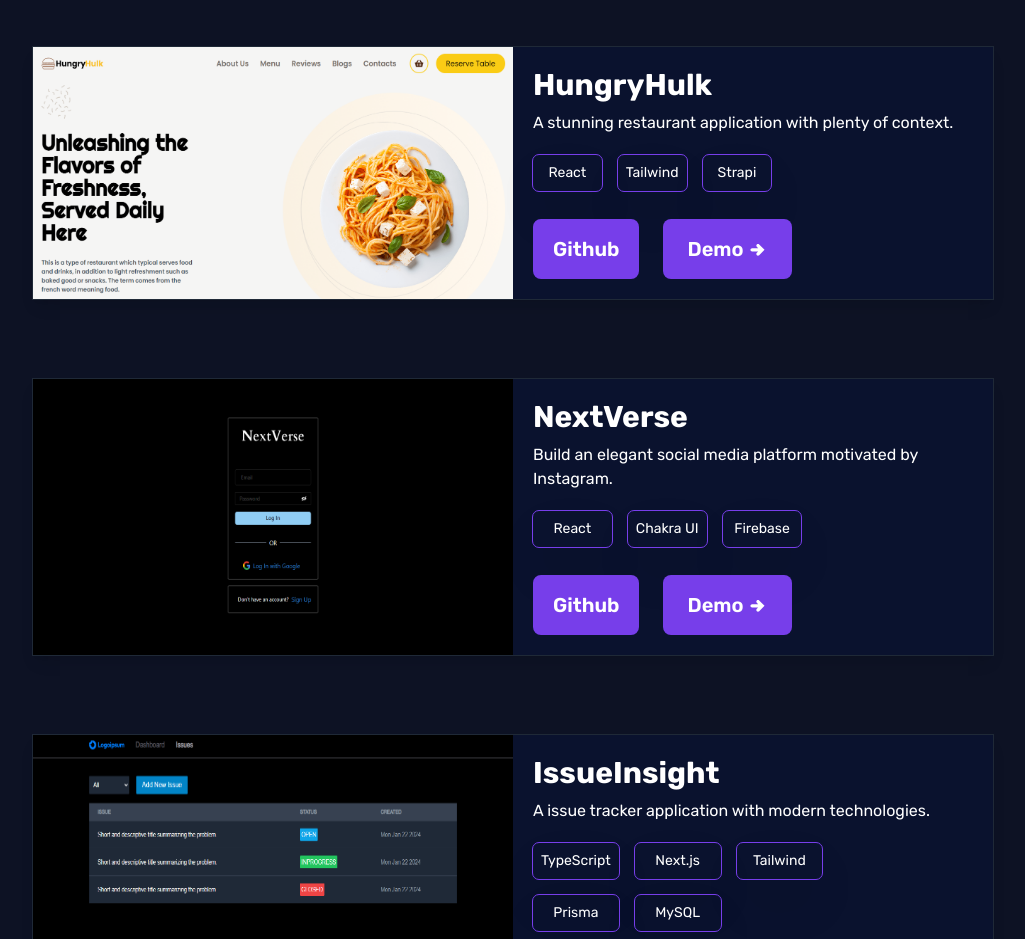
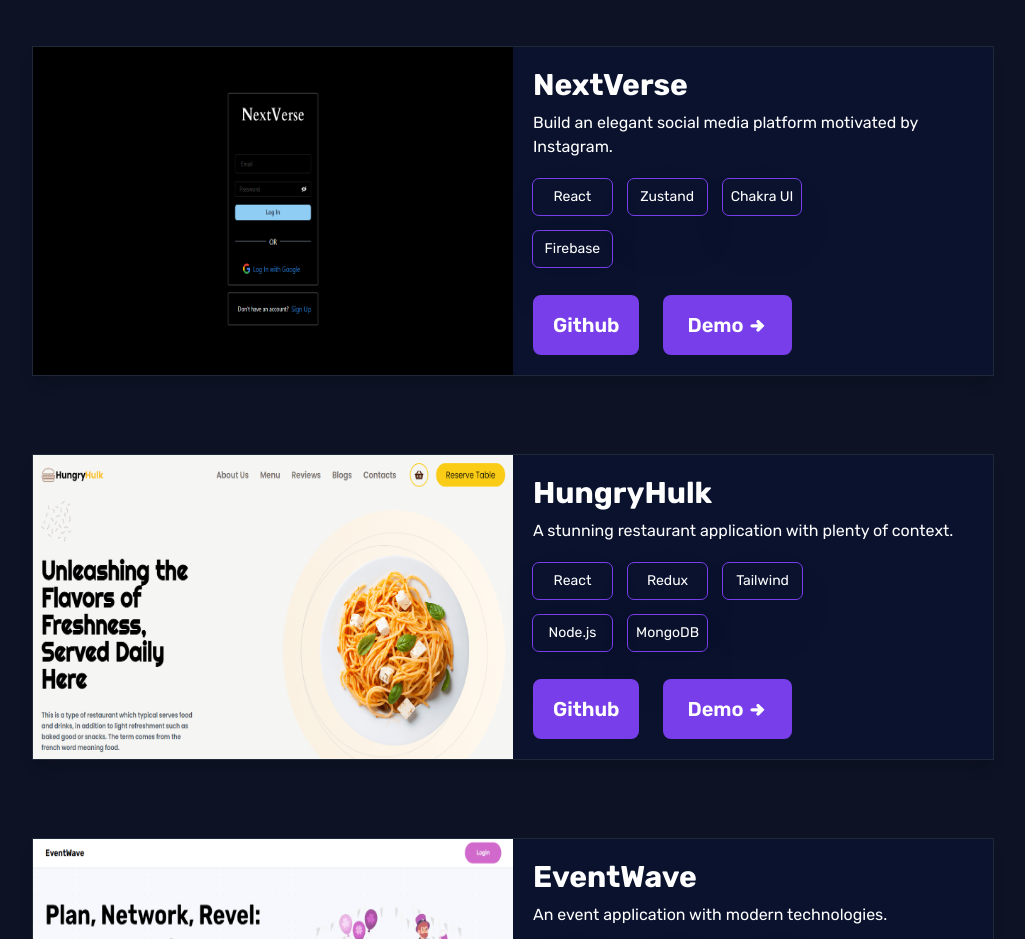
Before and after one commit to isakibul/dev-portfolio, a React (Vite) app: page / in a window 1280 px wide. Shown: the part 953-1892 px from the top of the page, without its empty margins (127-1152 px from the left). Built offline with nearby package versions, Linux system fonts and the light colour scheme.

Commit message:
project updated

```diff
--- a/src/App.jsx
+++ b/src/App.jsx
@@ -1,5 +1,4 @@
 import Home from "./components/Home/Home"
-import { BrowserRouter } from 'react-router-dom'
 
 const App = () => {
   return (
--- a/src/components/Contact/Contact.jsx
+++ b/src/components/Contact/Contact.jsx
@@ -16,7 +16,7 @@ const Contact = () => {
     }
     return (
         <div
-            className="mt-32 md:mt-48 px-4 pb-60 md:px-30 lg:px-40 text-white"
+            className="mt-32 md:mt-48 px-4 pb-40 md:px-30 lg:px-40 text-white"
             id="contact"
         >
             <p
--- /dev/null
+++ b/src/components/Footer/Footer.jsx
@@ -0,0 +1,9 @@
+const Footer = () => {
+    return (
+        <div className="text-center font-righteous text-gray-400 text-xs py-3 border-t border-1 border-gray-800">
+            <p>Sakibul Islam &copy; 2024</p>
+        </div>
+    )
+}
+
+export default Footer
--- a/src/components/Home/Home.jsx
+++ b/src/components/Home/Home.jsx
@@ -6,16 +6,9 @@ import About from '../About/About';
 import Contact from '../Contact/Contact';
 import SocialIcon from '../SocialIcon/SocialIcon';
 import { IoIosArrowUp } from "react-icons/io";
-import bg from "/bg.jpg"
+import Footer from "../Footer/Footer";
 
 const Home = () => {
-    // const headerBackgroundStyle = {
-    //     backgroundImage: `url(${bg})`,
-    //     backgroundSize: 'cover',
-    //     backgroundRepeat: 'no-repeat',
-    //     backgroundPosition: 'center',
-    // };
-
     return (
         <div className="font-rubik bg-[#0D1224]">
             <ScrollToTop
@@ -46,6 +39,7 @@ const Home = () => {
             <Projects />
             <About />
             <Contact />
+            <Footer />
         </div>
     );
 }
--- a/src/components/Navbar/Navbar.jsx
+++ b/src/components/Navbar/Navbar.jsx
@@ -3,6 +3,7 @@ import { NavbarElements } from "./NavbarElements";
 import { ImMenu } from "react-icons/im";
 import { IoClose } from "react-icons/io5";
 import { HashLink } from 'react-router-hash-link';
+import { Link } from "react-router-dom";
 
 const Navbar = () => {
     const [navOpen, setNavOpen] = useState(false);
@@ -60,11 +61,13 @@ const Navbar = () => {
                     </ul>
                 </div>
                 <div>
+                    <Link to={"https://drive.google.com/file/d/1rLWukVBq-0240tN8JzamSqvkPiJ65GYJ/view?usp=sharing"}>
                         <button
                             className="hidden md:block bg-[#773EEA] hover:bg-[#692ce6] px-4 py-2 text-white text-xl font-bold rounded ease-in duration-300"
                         >
                             Resume
                         </button>
+                    </Link>
                 </div>
                 <div
                     className="md:hidden"
@@ -91,11 +94,15 @@ const Navbar = () => {
                             </li>
                         ))}
                     </ul>
+                    <Link to={"https://drive.google.com/file/d/1RXV-hIB3y_47E7Z7TlGh6GIKThQBmC24/view?usp=drive_link"}>
+
                         <button
                             className="bg-[#773EEA] hover:bg-[#692ce6] px-4 py-2 text-white text-xl font-bold rounded"
                         >
                             Resume
+
                         </button>
+                    </Link>
                     <IoClose
                         className="mt-6 cursor-pointer text-[30px] text-white hover:text-gray-400"
                         onClick={handleNav}
--- a/src/components/Projects/ProjectData.js
+++ b/src/components/Projects/ProjectData.js
@@ -1,32 +1,32 @@
 import nextverse from "/nextverse.png";
 import hungryhulk from "/hungryhulk.png";
-import issueInsight from "/issue-insight.png";
+import eventwave from "/eventwave.png";
 
 const projectData = [
-  {
-    image: hungryhulk,
-    title: "HungryHulk",
-    description: "A stunning restaurant application with plenty of context.",
-    technologies: ["React", "Tailwind", "Strapi"],
-    github: "https://github.com/isakibul/hungryhulk",
-    demo: "https://hungryhulk.vercel.app/",
-  },
   {
     image: nextverse,
     title: "NextVerse",
     description:
       "Build an elegant social media platform motivated by Instagram.",
-    technologies: ["React", "Chakra UI", "Firebase"],
+    technologies: ["React", "Zustand", "Chakra UI", "Firebase"],
     github: "https://github.com/isakibul/nextverse",
     demo: "https://nextverse-zeta.vercel.app/",
   },
   {
-    image: issueInsight,
-    title: "IssueInsight",
-    description: "A issue tracker application with modern technologies.",
-    technologies: ["TypeScript", "Next.js", "Tailwind", "Prisma", "MySQL"],
-    github: "https://github.com/isakibul/issue-insight",
-    demo: "https://issue-insite.vercel.app/",
+    image: hungryhulk,
+    title: "HungryHulk",
+    description: "A stunning restaurant application with plenty of context.",
+    technologies: ["React", "Redux", "Tailwind", "Node.js", "MongoDB"],
+    github: "https://github.com/isakibul/hungryhulk",
+    demo: "https://hungryhulk.vercel.app/",
+  },
+  {
+    image: eventwave,
+    title: "EventWave",
+    description: "An event application with modern technologies.",
+    technologies: ["TypeScript", "Next.js", "Tailwind", "MongoDB"],
+    github: "https://github.com/isakibul/eventwave",
+    demo: "https://eventwave-nu.vercel.app/",
   },
 ];
 
```
Also changed, not shown: public/eventwave.png (added), public/issue-insight.png (deleted). Lines whose indentation alone changed are shown as unchanged.
